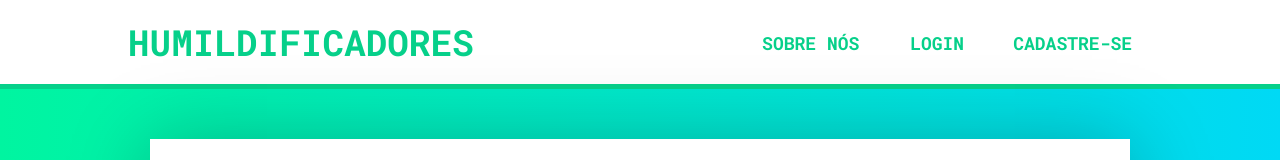
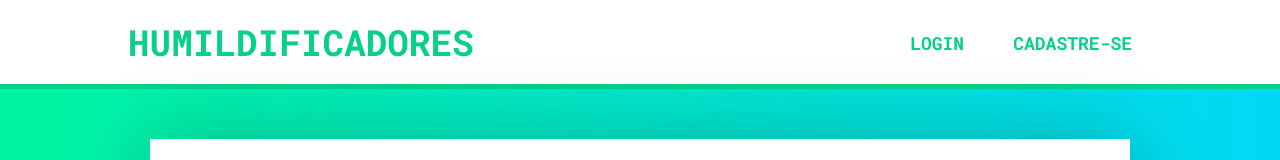
Before and after one commit to BandTec/grupo-05-cco, a plain HTML site: page Site/Cadastro.html in a window 1280 px wide. Shown: the top 160 px of the page. Drawn offline with Linux system fonts and the light colour scheme.

Commit message:
Removendo Sobre Nós do Menu

```diff
--- a/Site/Cadastro.html
+++ b/Site/Cadastro.html
@@ -21,7 +21,6 @@
             </div>
             <div class="nav">
                 <ul>
-                    <li><a href="sobrenos.html">Sobre Nós</li>
                     <li><a href="login.html">Login</a></li>
                     <li><a href="Cadastro.html">Cadastre-se</a></li>
                 </ul>
```
Also changed, not shown: Site/login.html (+0 -1 lines), 1 other file.
